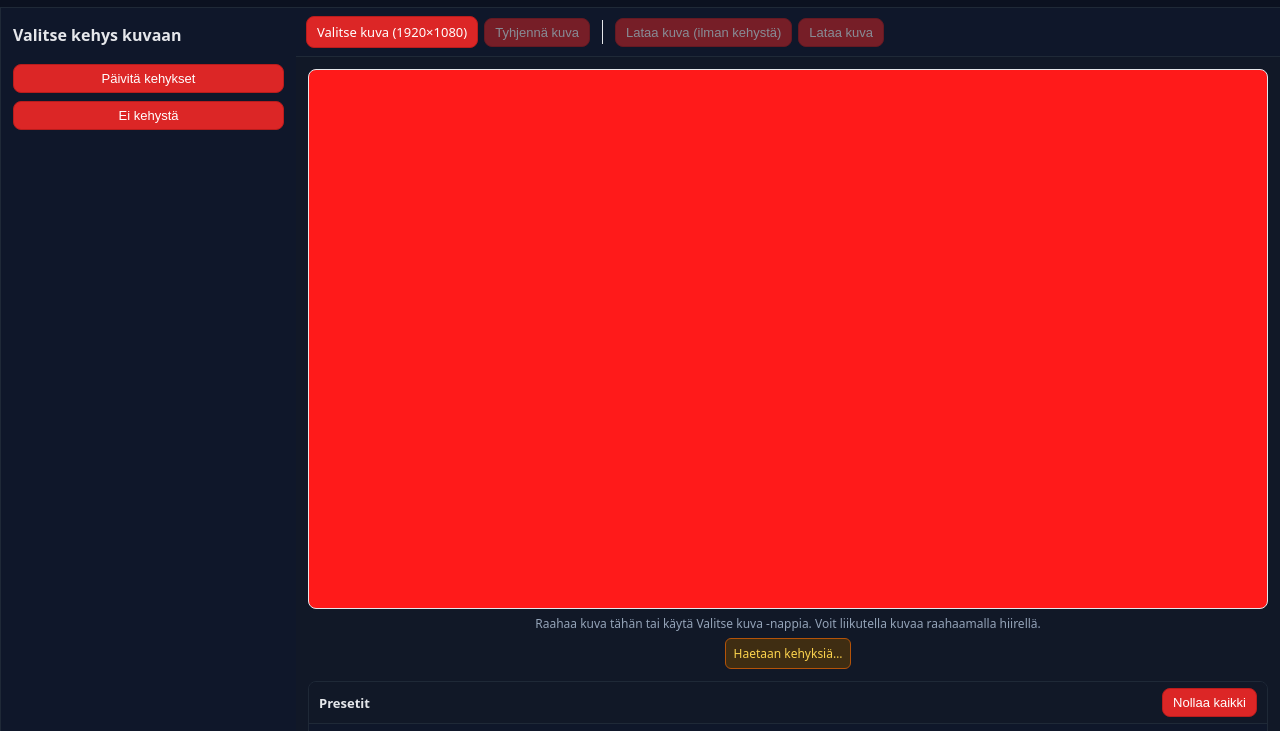
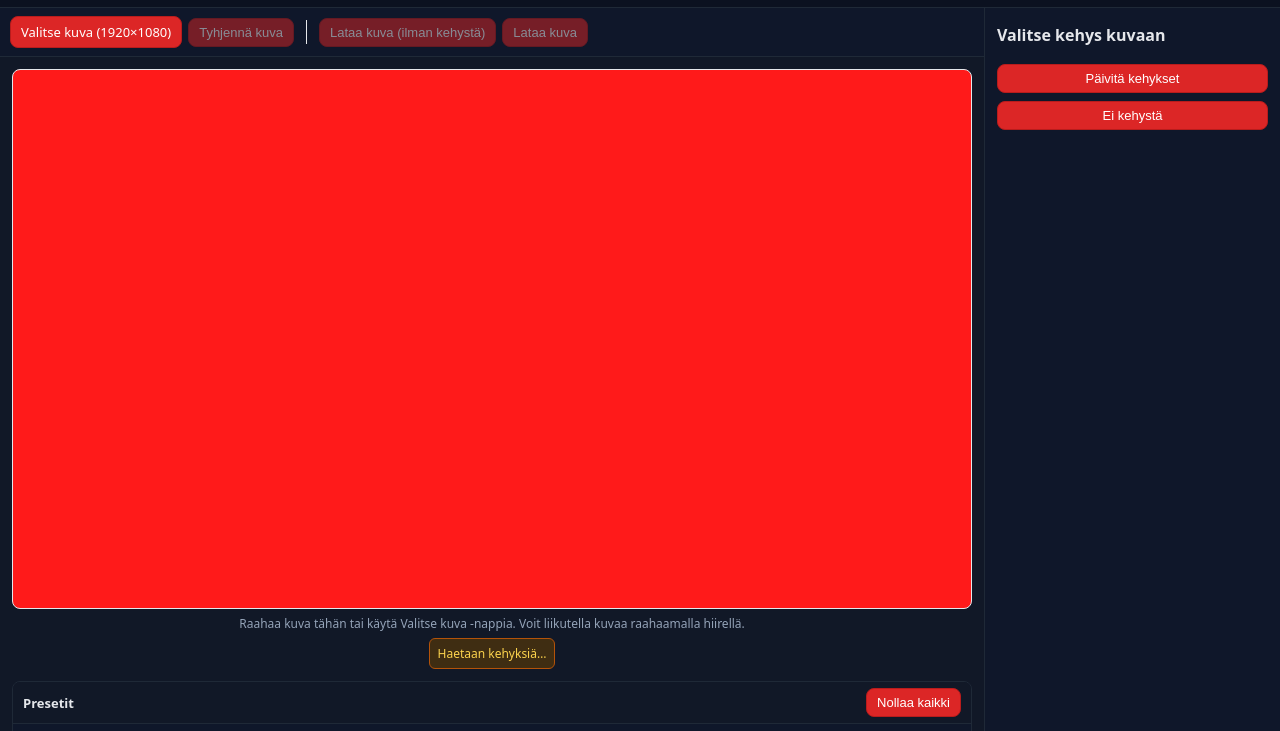
Before and after one commit to jkekoni88/toolbox, a plain HTML site: page kehysgen.html in a window 1280 px wide. Shown: the part 43-774 px from the top of the page. Drawn offline with Linux system fonts and the light colour scheme; no server answers.

Commit message:
pieni päivitys
kehysgen flipattu ja poliisigeniin pieni korjaus

```diff
--- a/kehysgen.css
+++ b/kehysgen.css
@@ -35,7 +35,8 @@ body{
   border-left:1px solid #1f2937; /* oikea reuna */
   border-right:none;
   padding:12px;
-  display:flex;flex-direction:column;gap:10px;overflow:auto
+  display:flex;flex-direction:column;gap:10px;overflow:auto;
+  order:2;
 }
 #sidebar h2{margin:4px 0 8px;font-size:16px;color:#e5e7eb}
 .import-box{display:flex;flex-direction:column;gap:8px;margin-bottom:6px}
@@ -59,7 +60,7 @@ body{
 .frame-caption{text-align:center;font-size:11px;color:#cbd5e1}
 
 /* Main / toolbar */
-#main{flex:1;display:flex;flex-direction:column}
+#main{flex:1;display:flex;flex-direction:column;order:1}
 .toolbar{
   display:flex;align-items:center;gap:6px;flex-wrap:wrap;
   padding:8px 10px;border-bottom:1px solid #1f2937;
```
Also changed, not shown: poliisigen.html (+1 -1 lines).
